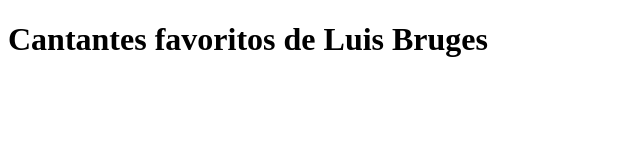
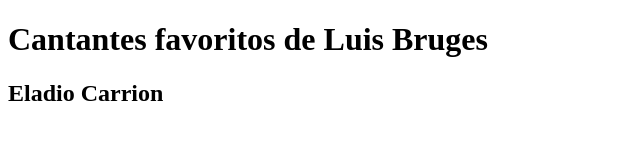
Before and after one commit to Luisbruges3/Cantantes, a plain HTML site: page Index.html in a window 1280 px wide. Shown: the whole page, without its empty margins (0-640 px from the left). Drawn offline with Linux system fonts and the light colour scheme.

Commit message:
2 commit

```diff
--- a/Index.html
+++ b/Index.html
@@ -7,5 +7,7 @@
 </head>
 <body>
     <h1>Cantantes favoritos de Luis Bruges</h1>
+    <h2>Eladio Carrion</h2>
+
 </body>
 </html>
```
